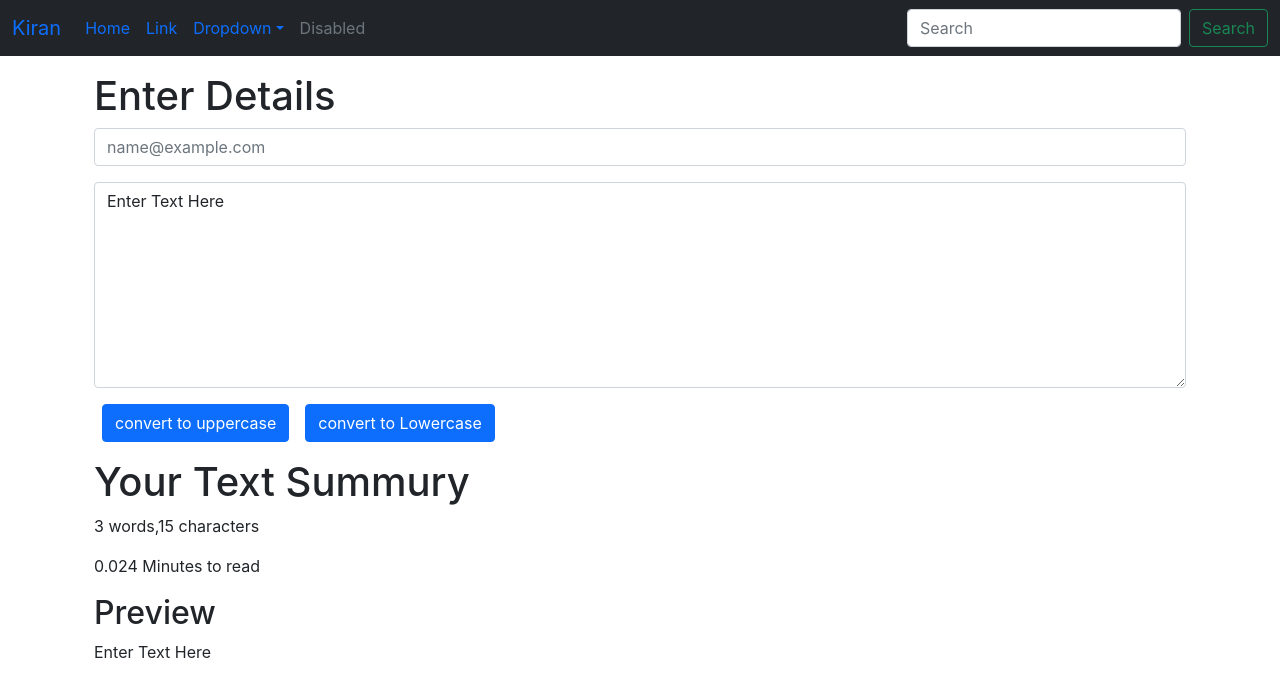
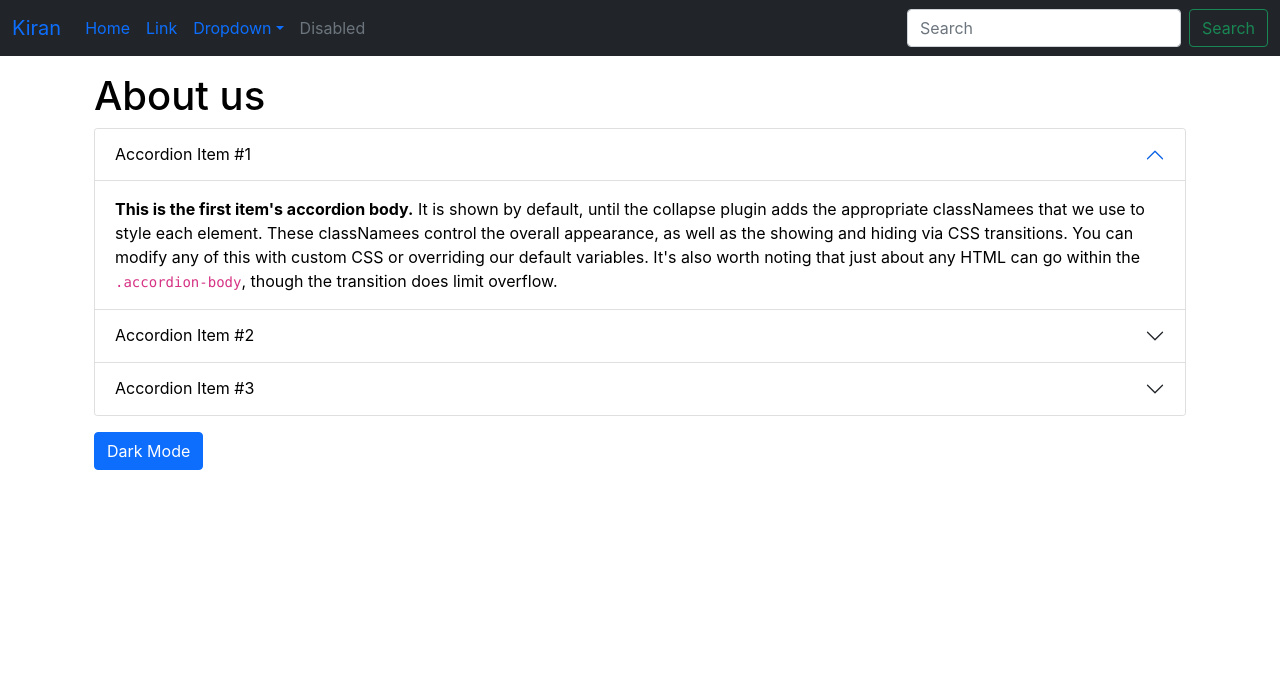
Before and after one commit to patilk2002/React, a React (Create React App) app: page / in a window 1280 px wide. Shown: the top 696 px of the page. Built offline with nearby package versions, Linux system fonts and the light colour scheme.

Commit message:
Day 8 done

```diff
--- a/src/App.js
+++ b/src/App.js
@@ -2,13 +2,14 @@ import logo from './logo.svg';
 import './App.css';
 import Navbar from './components/Navbar';
 import TextForm from './components/TextForm';
+import About from './components/About';
 let name="Kiran";
 function App() {
   return (
     <>
     <Navbar title="Kiran"/>
     <div className="container my-3" >
-    <TextForm headding="Enter Details"/>
+    <About></About>
     </div>
     </>
   );
--- /dev/null
+++ b/src/components/About.js
@@ -0,0 +1,90 @@
+import React,{useState} from 'react'
+
+export default function About() {
+
+    const [myStyle, setmyStyle] = useState(    {
+        color:'black',
+        backgroundColor:'white'
+    }
+)
+
+const [btntext, setbtntext] = useState("Dark Mode")
+
+const toggleStyle=()=>{
+    if(myStyle.color=='black'){
+       setmyStyle({
+            color:'white',
+            backgroundColor:'black'
+       })
+       setbtntext("Light Mode")
+    }
+
+    else{
+        setmyStyle({
+             color:'white',
+             backgroundColor:'white'
+        })
+        setbtntext("Dark Mode")
+     }
+}
+
+
+  return (
+
+    <div className='container' style={myStyle}>
+        <h1>About us</h1>
+        <div className="accordion" id="accordionPanelsStayOpenExample">
+  <div className="accordion-item">
+    <h2 className="accordion-header" id="panelsStayOpen-headingOne">
+      <button className="accordion-button" style={myStyle} type="button" data-bs-toggle="collapse" data-bs-target="#panelsStayOpen-collapseOne" aria-expanded="true" aria-controls="panelsStayOpen-collapseOne">
+        Accordion Item #1
+      </button>
+    </h2>
+    <div id="panelsStayOpen-collapseOne" className="accordion-collapse collapse show" aria-labelledby="panelsStayOpen-headingOne">
+      <div className="accordion-body">
+        <strong>This is the first item's accordion body.</strong> It is shown by default, until the collapse plugin adds the appropriate classNamees that we use to style each element. These classNamees control the overall appearance, as well as the showing and hiding via CSS transitions. You can modify any of this with custom CSS or overriding our default variables. It's also worth noting that just about any HTML can go within the <code>.accordion-body</code>, though the transition does limit overflow.
+      </div>
+    </div>
+  </div>
+  <div className="accordion-item">
+    <h2 className="accordion-header" id="panelsStayOpen-headingTwo">
+      <button className="accordion-button collapsed" style={myStyle} type="button" data-bs-toggle="collapse" data-bs-target="#panelsStayOpen-collapseTwo" aria-expanded="false" aria-controls="panelsStayOpen-collapseTwo">
+        Accordion Item #2
+      </button>
+    </h2>
+    <div id="panelsStayOpen-collapseTwo" className="accordion-collapse collapse" aria-labelledby="panelsStayOpen-headingTwo">
+      <div className="accordion-body">
+        <strong>This is the second item's accordion body.</strong> It is hidden by default, until the collapse plugin adds the appropriate classNamees that we use to style each element. These classNamees control the overall appearance, as well as the showing and hiding via CSS transitions. You can modify any of this with custom CSS or overriding our default variables. It's also worth noting that just about any HTML can go within the <code>.accordion-body</code>, though the transition does limit overflow.
+      </div>
+    </div>
+  </div>
+  <div className="accordion-item">
+    <h2 className="accordion-header" id="panelsStayOpen-headingThree">
+      <button className="accordion-button collapsed" style={myStyle} type="button" data-bs-toggle="collapse" data-bs-target="#panelsStayOpen-collapseThree" aria-expanded="false" aria-controls="panelsStayOpen-collapseThree">
+        Accordion Item #3
+      </button>
+    </h2>
+    <div id="panelsStayOpen-collapseThree" className="accordion-collapse collapse" aria-labelledby="panelsStayOpen-headingThree">
+      <div className="accordion-body">
+        <strong>This is the third item's accordion body.</strong> It is hidden by default, until the collapse plugin adds the appropriate classNamees that we use to style each element. These classNamees control the overall appearance, as well as the showing and hiding via CSS transitions. You can modify any of this with custom CSS or overriding our default variables. It's also worth noting that just about any HTML can go within the <code>.accordion-body</code>, though the transition does limit overflow.
+      </div>
+    </div>
+  </div>
+</div>
+
+<button type="button" onClick={toggleStyle} className="btn btn-primary my-3">{btntext}</button>
+
+    </div>
+
+
+
+
+
+
+
+
+
+
+
+  )
+}
--- a/src/components/TextForm.js
+++ b/src/components/TextForm.js
@@ -14,26 +14,30 @@ const handlelowercase=()=>{
   setText(newText);
 }
 
+const clearText=()=>{
+  setText("");
+}
 
 const handleonchange=(event)=>{
   console.log("onchange");
   setText(event.target.value);
 }
 
-  const [text, setText] = useState("Enter Text Here");
+  const [text, setText] = useState("");
   // console.log(text)
   return (
     <>
     <div className='container'>
       <h1>{props.headding}</h1>
   <div className="mb-3">
-  <input type="email" className="form-control" id="exampleFormControlInput1" placeholder="name@example.com"/>
+  {/* <input type="email" className="form-control" id="exampleFormControlInput1" placeholder="name@example.com"/> */}
 </div>
 <div className="mb-3">
   <textarea className="form-control" id="exampleFormControlTextarea1" value={text} rows="8" onChange={handleonchange}></textarea>
 </div>
 <button className="btn btn-primary mx-2" onClick={handleupcase}>convert to uppercase</button>
 <button className="btn btn-primary mx-2" onClick={handlelowercase}>convert to Lowercase</button>
+<button className="btn btn-primary mx-2" onClick={clearText}>clearText</button>
 
     </div>
 
```
